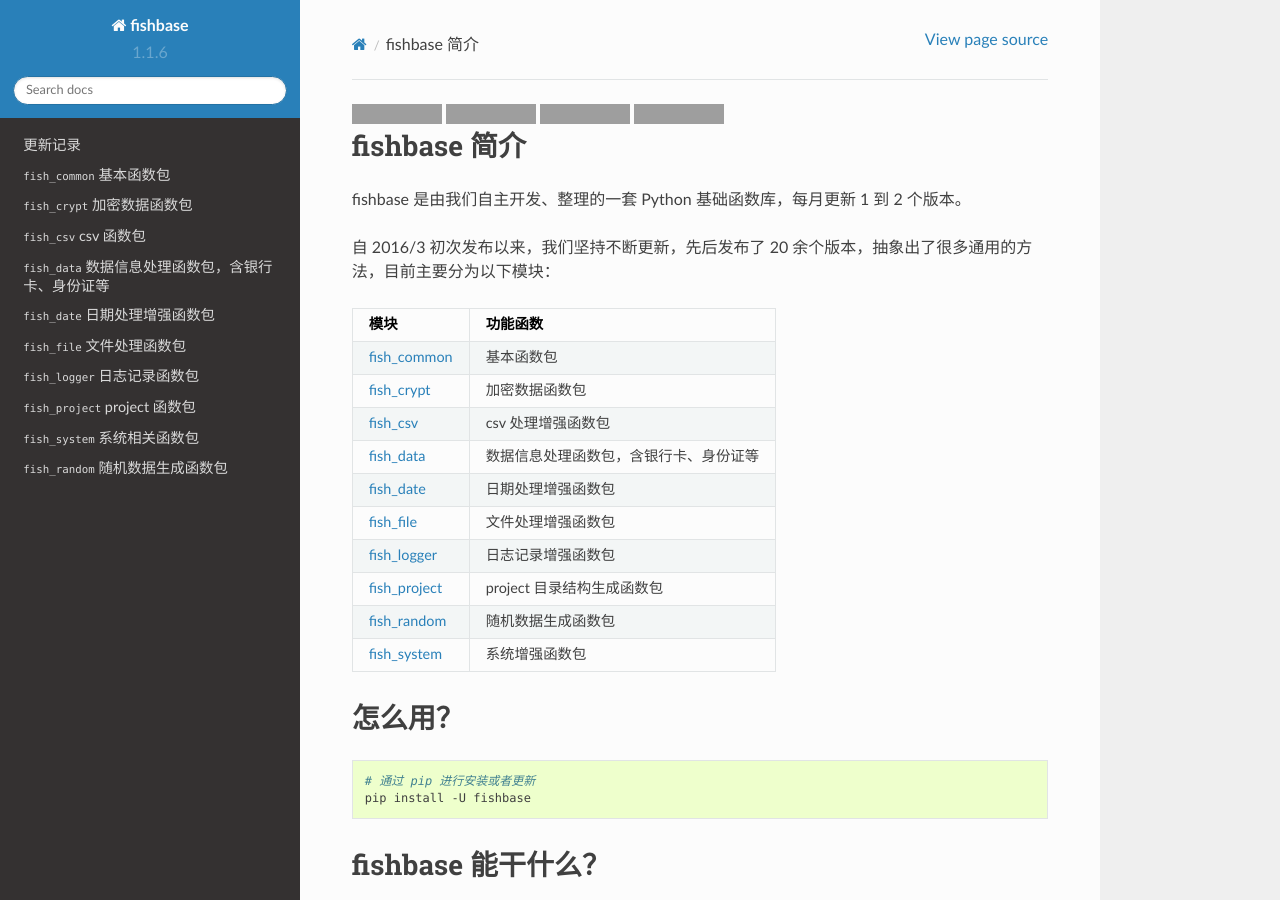
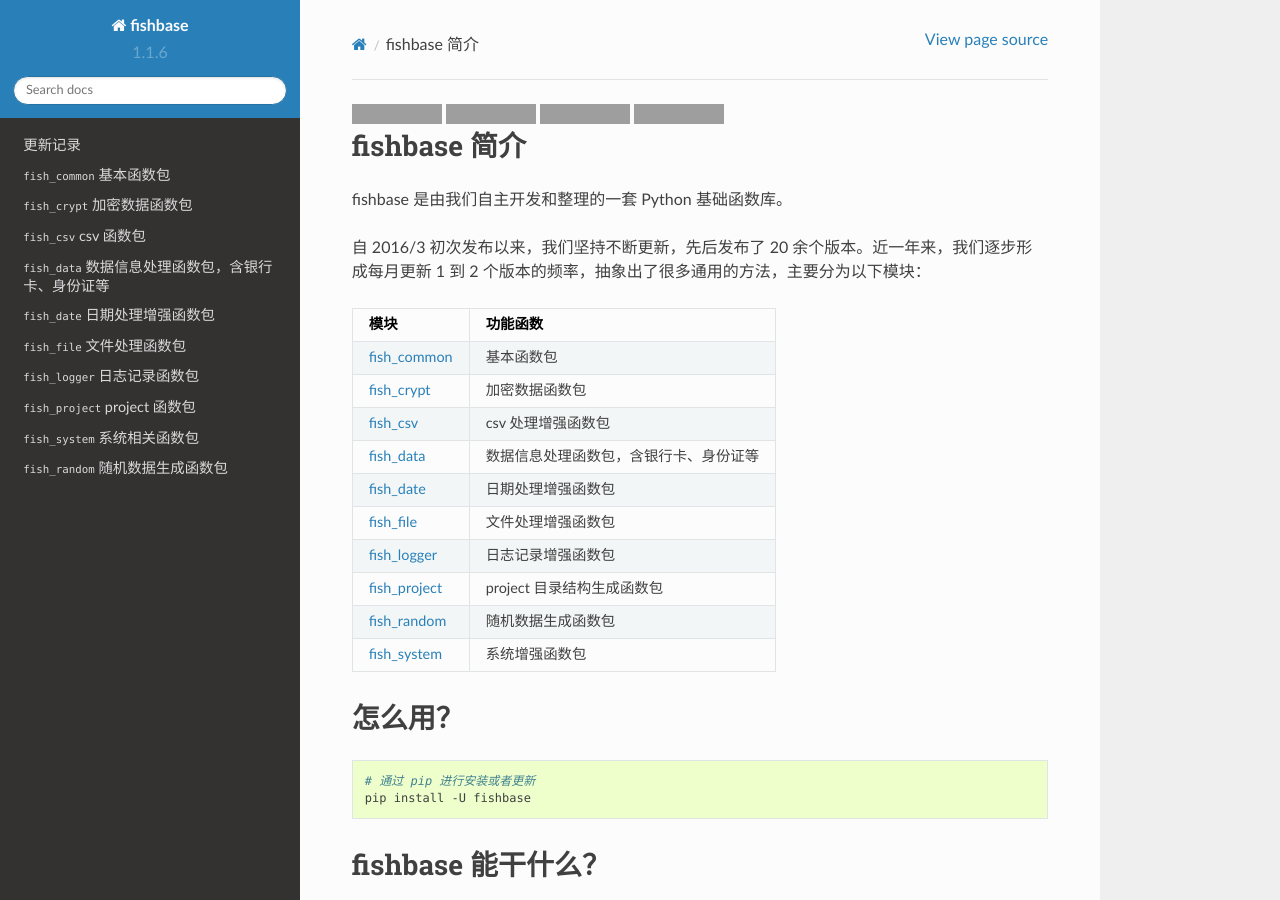
Before and after one commit to chinapnr/fishbase, a Sphinx documentation site: the page built from docs/index.rst, in a window 1280 px wide and 900 px high. Built offline with Sphinx 7.4.7 and the Read the Docs theme 2.0.0, drawn with Linux system fonts in a browser that asks for light colours; grey boxes are pictures that could not be loaded.

Commit message:
2018.01.29 v1.1.6 optimize readme and doc

```diff
--- a/README.rst
+++ b/README.rst
@@ -12,9 +12,9 @@
 fishbase 简介
 =================
 
-fishbase 是由我们自主开发、整理的一套 Python 基础函数库，每月更新 1 到 2 个版本。
+fishbase 是由我们自主开发和整理的一套 Python 基础函数库。
 
-自 2016/3 初次发布以来，我们坚持不断更新，先后发布了 20 余个版本，抽象出了很多通用的方法，目前主要分为以下模块：
+自 2016/3 初次发布以来，我们坚持不断更新，先后发布了 20 余个版本。近一年来，我们逐步形成每月更新 1 到 2 个版本的频率，抽象出了很多通用的方法，主要分为以下模块：
 
 +----------------------------------------------------------------------------------+----------------------------------------+
 |       模块                                                                       | 功能函数                               |
@@ -56,7 +56,7 @@ fishbase 能干什么？
 
 
 获取当前系统类型
--------------
+--------------
 
 .. code:: python
 
--- a/docs/index.rst
+++ b/docs/index.rst
@@ -18,9 +18,10 @@
 fishbase 简介
 =================
 
-fishbase 是由我们自主开发、整理的一套 Python 基础函数库，每月更新 1 到 2 个版本。
+fishbase 是由我们自主开发和整理的一套 Python 基础函数库。
 
-自 2016/3 初次发布以来，我们坚持不断更新，先后发布了 20 余个版本，抽象出了很多通用的方法，目前主要分为以下模块：
+自 2016/3 初次发布以来，我们坚持不断更新，先后发布了 20 余个版本。近一年来，我们逐步形成每月更新 1 到 2 个版本的频率，抽象出了很多通用的方法，主要分为以下模块：
+
 
 +----------------------------------------------------------------------------------+----------------------------------------+
 |       模块                                                                       | 功能函数                               |
@@ -62,7 +63,7 @@ fishbase 能干什么？
 
 
 获取当前系统类型
--------------
+--------------
 
 .. code:: python
 
```
